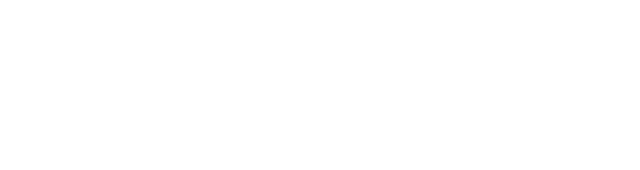
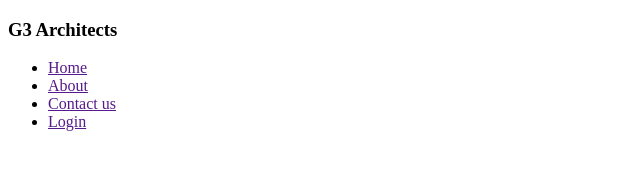
Before and after one commit to sujonifty/g3-architect-website, a plain HTML site: page index.html in a window 1280 px wide. Shown: the whole page, without its empty margins (0-640 px from the left). Drawn offline with Linux system fonts and the light colour scheme.

Commit message:
completed nav section by html

```diff
--- a/index.html
+++ b/index.html
@@ -7,7 +7,15 @@
 </head>
 <body>
     <header>
-
+        <nav>
+            <h3>G3 Architects</h3>
+            <ul>
+                <li><a href="">Home</a></li>
+                <li><a href="">About</a></li>
+                <li><a href="">Contact us</a></li>
+                <li><a href="">Login</a></li>
+            </ul>
+        </nav>
     </header>
     <main>
 
```
Also changed, not shown: 1 other file.
